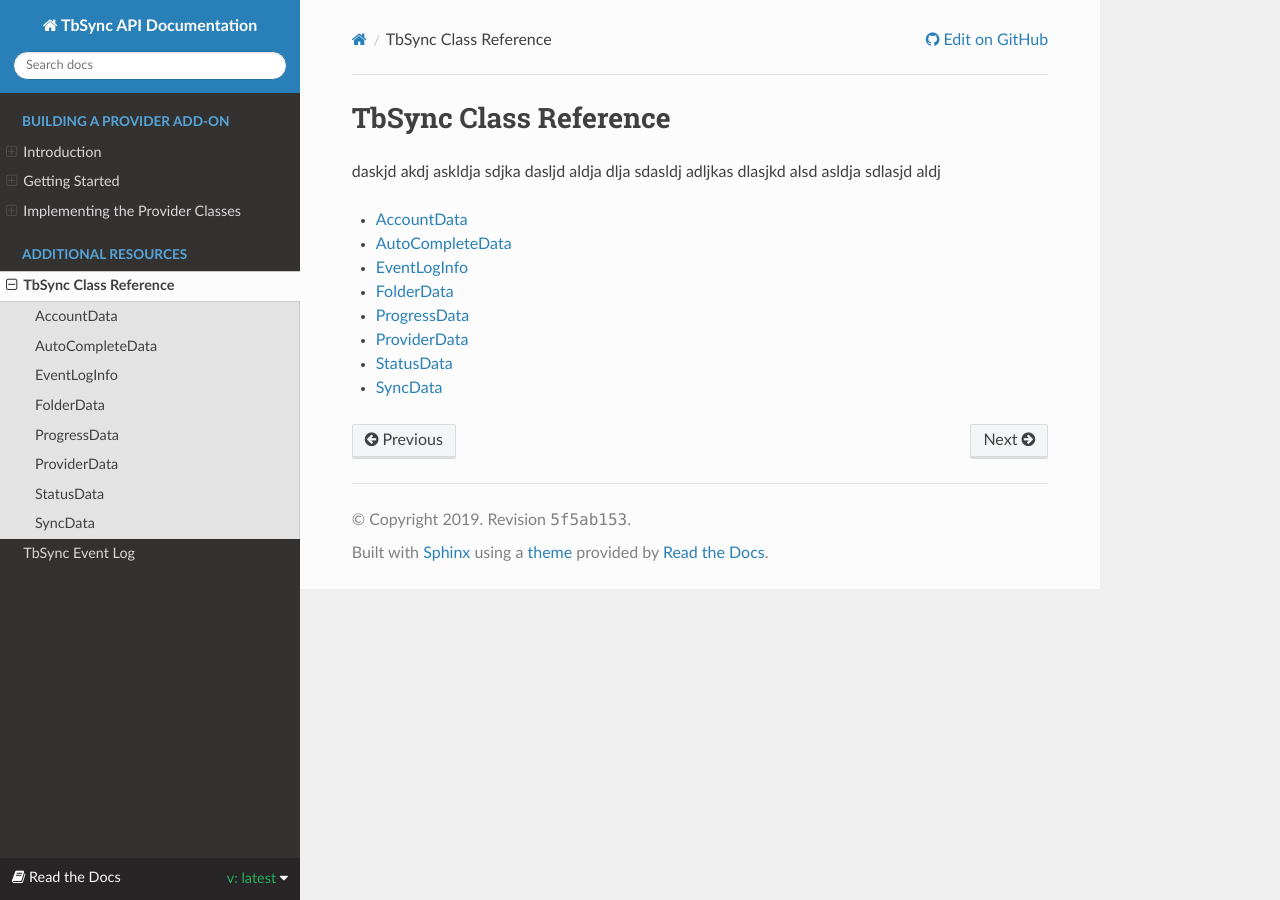
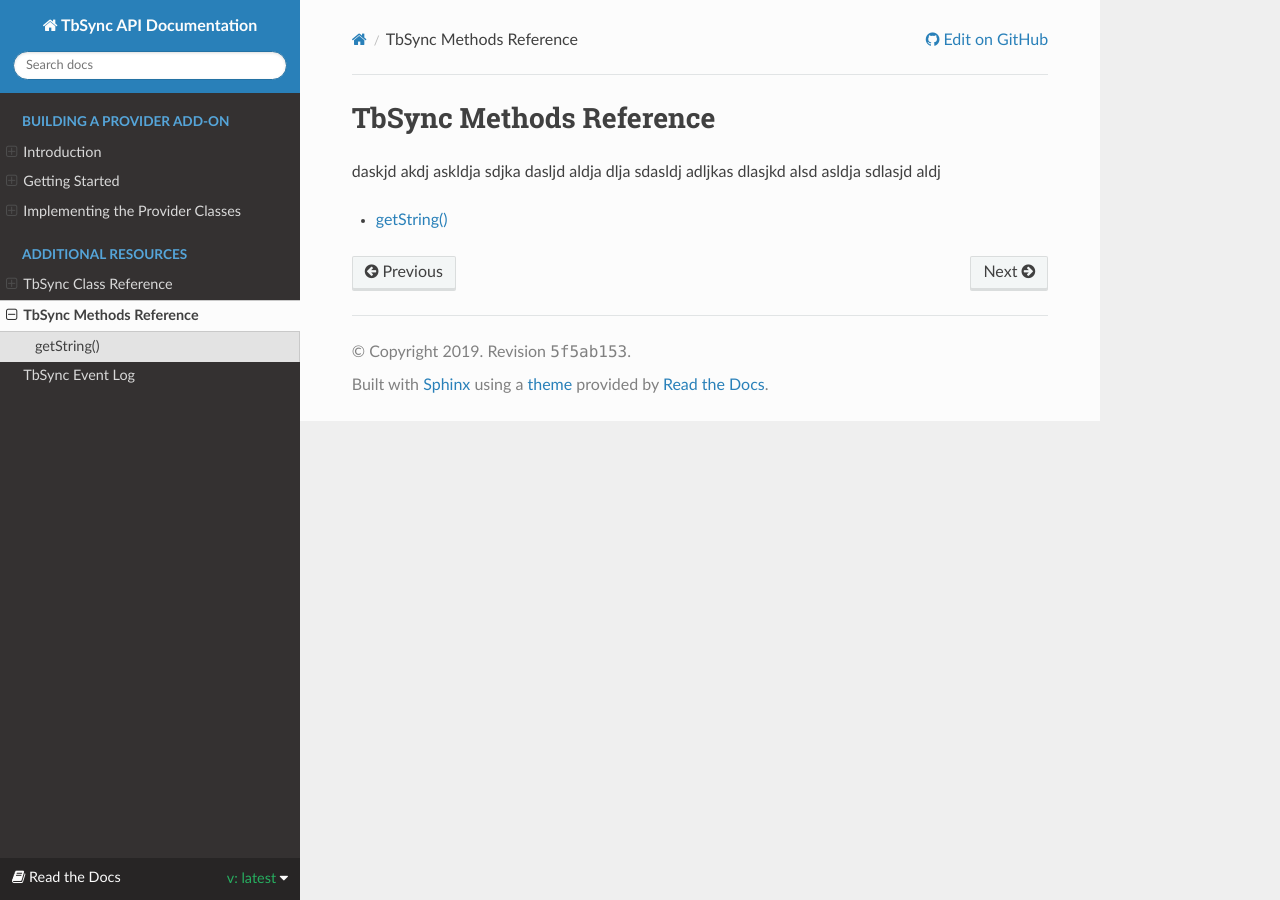
Before and after one commit to jobisoft/Provider-4-TbSync, a Sphinx documentation site: the page built from docs/resources/methods.rst, in a window 1280 px wide. Built offline with Sphinx 7.4.7 and the Read the Docs theme 2.0.0, drawn with Linux system fonts in a browser that asks for light colours.

Commit message:
add methods to doc

```diff
--- a/docs/implementing/targets.rst
+++ b/docs/implementing/targets.rst
@@ -5,7 +5,7 @@
 
 TbSync can manage different types of storage targets (calendars, address books, whatever) for
 each folder / resource found on the server. The provider only has to set a value for the
-`targetType`` folder property when creating new folders. For each possible value, the provider
+``targetType`` folder property when creating new folders. For each possible value, the provider
 must implememt a matching class of type ``TargetData`` in his provider namespace.
 
 *Example:*
--- a/docs/index.rst
+++ b/docs/index.rst
@@ -30,5 +30,6 @@
    :hidden:
    :maxdepth: 3
 
-   resources/api
+   resources/classes
+   resources/methods
    resources/eventlog
--- a/docs/resources/api.rst
+++ b/docs/resources/methods.rst
@@ -1,9 +1,11 @@
-TbSync Class Reference
-======================
+.. _TbSyncMethods:
+
+TbSync Methods Reference
+========================
 
 daskjd akdj askldja sdjka dasljd aldja dlja sdasldj adljkas dlasjkd alsd asldja sdlasjd aldj
 
 .. toctree::
    :glob:
 
-   api/*
+   methods/*
--- /dev/null
+++ b/docs/resources/methods/getString.rst
@@ -0,0 +1,4 @@
+getString()
+-----------
+
+.. js:autofunction:: getString
```
Also changed, not shown: docs/resources/classes.rst (added, +9 -0 lines), docs/resources/classes/AccountData.rst (renamed from docs/resources/api/AccountData.rst), docs/resources/classes/AutoCompleteData.rst (renamed from docs/resources/api/AutoCompleteData.rst), docs/resources/classes/EventLogInfo.rst (renamed from docs/resources/api/EventLogInfo.rst), docs/resources/classes/FolderData.rst (renamed from docs/resources/api/FolderData.rst), docs/resources/classes/ProgressData.rst (renamed from docs/resources/api/ProgressData.rst), docs/resources/classes/ProviderData.rst (renamed from docs/resources/api/ProviderData.rst), docs/resources/classes/StatusData.rst (renamed from docs/resources/api/StatusData.rst), docs/resources/classes/SyncData.rst (renamed from docs/resources/api/SyncData.rst).
